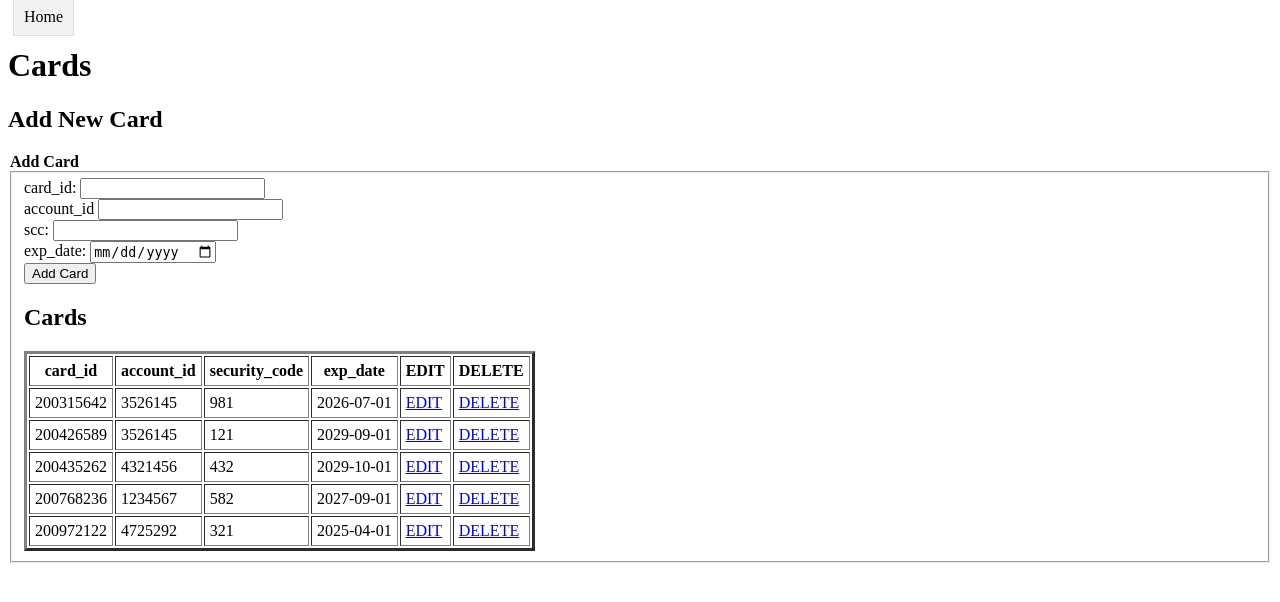
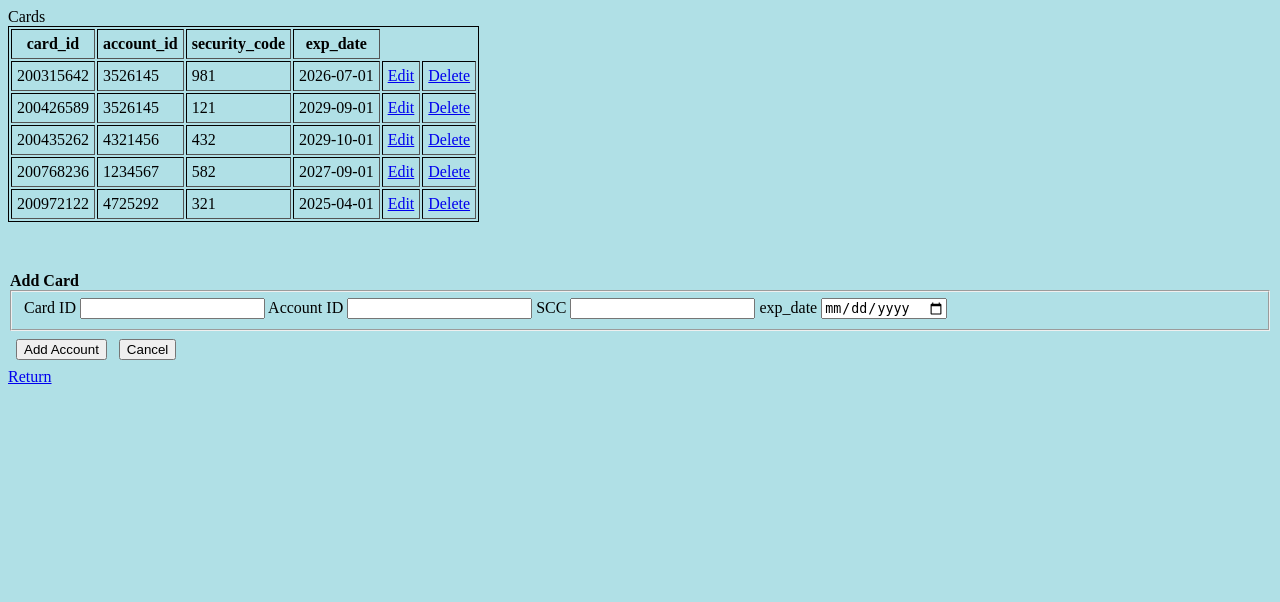
Before and after one commit to arim97/CS340WebApp, a Flask app: page /cards in a window 1280 px wide. Shown: the top 602 px of the page. Run offline with Flask 3, Linux system fonts and the light colour scheme; data comes from the database, SQL or seed files in the repository; data that the repository does not hold is empty; some libraries are stand-ins or nearby versions.

Commit message:
Update card method

```diff
--- a/app.py
+++ b/app.py
@@ -4,15 +4,16 @@ from flask_mysqldb import MySQL
 from flask import request
 import database.db_connector as db
 import os
-db_connection = db.connect_to_database()
-app = Flask(__name__,template_folder='templates')
+
+
 app = Flask(__name__)
 
 app.config['MYSQL_HOST'] = 'classmysql.engr.oregonstate.edu'
-app.config['MYSQL_USER'] = 'cs340_arim'
-app.config['MYSQL_PASSWORD'] = 'DlkI86YvGvtb' #last 4 of onid
-app.config['MYSQL_DB'] = 'cs340_arim'
+app.config['MYSQL_USER'] = 'cs340_tranhoan'
+app.config['MYSQL_PASSWORD'] = '32PdzxpcR0gt' #last 4 of onid
+app.config['MYSQL_DB'] = 'cs340_tranhoan'
 app.config['MYSQL_CURSORCLASS'] = "DictCursor"
+
 mysql = MySQL(app)
 
 # Routes
@@ -165,47 +166,71 @@ def delete_customer(id):
 
 # Cards page route
 
-@app.route('/cards', methods=['GET', 'POST'])
-def cards():
-    if request.method == 'POST':
-        card_id = request.form.get('card_id')
-        account_id = request.form.get('account_id')
-        scc = request.form.get('security_code')
-        exp_date = request.form.get('exp_date')
+@app.route('/cards',  methods=["POST", "GET"])
+def Cards():
+    # Grab accounts data so we send it to our template to display
+    if request.method == "GET":
+        # mySQL query to grab all the accounts in accounts table
+        query = "SELECT * FROM Cards"
+        cur = mysql.connection.cursor()
+        cur.execute(query)
+        data = cur.fetchall()
 
-        query = "INSERT INTO Cards (card_id, account_id, security_code, exp_date) VALUES (%s, %s, %s, %s);"
-        db.execute_query(db_connection=db_connection, query=query, query_params=(card_id, account_id, scc, exp_date))
-        return redirect('/cards')
+        # render edit_accounts page passing our query data to the edit_accounts template
+        return render_template("cards.j2", Cards=data)
 
-    query = "SELECT * FROM Cards;"
-    cursor = db.execute_query(db_connection=db_connection, query=query)
-    results = cursor.fetchall()
-    return render_template("cards.j2", Cards=results)
 
-@app.route('/delete_card/<int:card_id>', methods=['GET', 'POST'])
+    # Separate out the request methods, in this case this is for a POST
+    # insert an account into the accounts entity
+    if request.method == "POST":
+        # fire off if user presses the Add Account button
+        if request.form.get("Add_Card"):
+            # grab user form inputs
+            card_id = request.form["card_id"]
+            account_id= request.form["account_id"]
+            scc = request.form["security_code"]
+            exp_date = request.form["exp_date"]
+            query = "INSERT INTO Cards (card_id , account_id, security_code, exp_date) VALUES (%s, %s, %s, %s)"
+            cur = mysql.connection.cursor()
+            cur.execute(query, (card_id, account_id, scc, exp_date))
+            mysql.connection.commit()
+            # redirect back to account page
+            return redirect("/cards")
+
+
+@app.route("/delete_card/<int:card_id>")
 def delete_card(card_id):
     query = "DELETE FROM Cards WHERE card_id = %s;"
-    cursor = db.execute_query(db_connection=db_connection, query=query, query_params=(card_id,))
-    return redirect('/cards')
+    cur = mysql.connection.cursor()
+    cur.execute(query, (card_id,))
+    mysql.connection.commit()
+    # redirect back to accounts page
+    return redirect("/cards")
 
-@app.route('/cards/<int:card_id>', methods=['GET', 'POST', 'DELETE'])
-def card(card_id):
-    if request.method == 'POST':
-        card_id = request.form.get('card_id')
-        account_id = request.form.get('account_id')
-        scc = request.form.get('security_code')
-        exp_date = request.form.get('exp_date')
-        query = "UPDATE Cards SET account_id = %s,security_code = %s, exp_date = %s WHERE card_id = %s;"
-        db.execute_query(db_connection=db_connection, query=query, query_params=(account_id, scc, exp_date, card_id))
-        return redirect('/cards')
-    elif request.method == 'DELETE':
-        query = "DELETE FROM Cards WHERE card_id = %s;"
-        db.execute_query(db_connection=db_connection, query=query, query_params=(card_id,))
-        return redirect('/cards')
-    query = "SELECT * FROM Cards WHERE card_id = %s;"
-    cursor = db.execute_query(db_connection=db_connection, query=query, query_params=(card_id,))
-    result = cursor.fetchone()
-    return render_template("card.j2", Cards=result)  # Render a specific template for individual card
+@app.route("/edit_card/<int:card_id>", methods=["POST", "GET"])
+def edit_card(card_id):
+    if request.method == "GET":
+        # mySQL query to grab the info of the account with our passed id
+        query = "SELECT * FROM Cards WHERE card_id = %s" % (card_id)
+        cur = mysql.connection.cursor()
+        cur.execute(query)
+        data = cur.fetchall()
+        # render edit_accounts page passing our query data to the edit_accounts template
+        return render_template("card.j2", Cards=data)
+
+    if request.method == "POST":
+        # fire off if user clicks the 'Edit Account' button
+        if request.form.get("Edit_Card"):
+            # grab user form inputs
+            card_id = request.form["card_id"]
+            scc = request.form["security_code"]
+            exp_date = request.form["exp_date"]
+            query = "UPDATE Cards SET Cards.card_id = %s, Cards.security_code = %s, Cards.exp_date = %s WHERE Cards.card_id = %s"
+            cur = mysql.connection.cursor()
+            cur.execute(query, (card_id, scc, exp_date, card_id))
+            mysql.connection.commit()
+            # redirect back to account page after we execute the update query
+            return redirect("/cards")
 
 # Branches page route
 @app.route('/branches', methods=['GET', 'POST'])
@@ -257,7 +282,7 @@ def branch(branch_id):
 # Listener
 
 if __name__ == "__main__":
-    port = int(os.environ.get('PORT', 55235))
+    port = int(os.environ.get('PORT', 91115))
 
 
     app.run(port=port, debug=True)
--- a/templates/cards.j2
+++ b/templates/cards.j2
@@ -1,70 +1,74 @@
+<!--Based on templates sourced from https://github.com/osu-cs340-ecampus/flask-starter-app/blob/master/bsg_people_app/templates/edit_people.j2 -->
+
     <!DOCTYPE html>
-<html lang="en">
+    <html>
+    <link rel="stylesheet" href="/style.css">
     <head>
-    <meta charset="UTF-8">
-    <title>Cards</title>
-    <style>
-        .tab {
-            padding: 10px;
-            margin: 5px;
-            background-color: #f2f2f2;
-            border: 1px solid #ddd;
-            cursor: pointer;
-            text-decoration: none;
-            color: black;
-        }
+	<title>Accounts</title>
+	<link href="style.css" rel="stylesheet" type="text/css" />
 
-        .tab:hover {
-            background-color: #ddd;
-        }
-    </style>
+
+
+	</script>
 </head>
-<body>
-<div class="tabs">
-        <a href="/" class="tab">Home</a>
 
-    </div>
-    <h1>Cards</h1>
-
-    <h2>Add New Card</h2>
-    <form method="POST">
-    <legend><strong>Add Card</strong></legend>
-        <fieldset class="fields">
-        <label for="card_id">card_id:</label>
-        <input type="number" id="card_id" name="card_id">
-        <br>
-        <label for="account_id">account_id</label>
-        <input type="number" id="account_id" name="account_id" required>
-        <br>
-        <label for="security_code">scc:</label>
-        <input type="number" id="security_code" name="security_code">
-        <br>
-        <label for="exp_date">exp_date:</label>
-        <input type="date" id="exp_date" name="exp_date">
-        <br>
-        <input type="submit" value="Add Card">
-    </form>
-
-    <h2>Cards</h2>
-    <table border="3" cellpadding="5">
+    <body onload="browseCards()">
+    <div id="browse">
+    <caption>Cards</caption>
+    <table border="1" cellpadding="5">
     <thead>
     <tr>
+        <!-- Iterate through each key in the first entry to get the
+        column name -->
         {% for key in Cards[0].keys() %}
-            <th>{{ key }}</th>
+        <!-- Create a <th> tag with the key inside of it, this will be
+        our header row -->
+        <th scope="col" data-field="{{ key }}" data-filter-control="input">{{ key }}</th>
+        <!-- End of this for loop -->
         {% endfor %}
-        <th>EDIT</th>
-        <th>DELETE</th>
     </tr>
     <tbody>
+
+    <!-- Now, iterate through every account in Accounts -->
     {% for card in Cards %}
     <tr>
-            {% for key in card.keys() %}
-                <td>{{card[key]}}</td>
-            {% endfor %}
-            <td><a href="/cards/{{card.card_id}}" class="btn btn-default">EDIT</a></td>
-            <td><a href="/delete_card/{{card.card_id}}" class="btn btn-default">DELETE</a></td>
+        <!-- Then iterate through every key in the current account dictionary -->
+        <td>{{card.card_id}}</td>
+        <td>{{card.account_id}}</td>
+        <td>{{card.security_code}}</td>
+        <td>{{card.exp_date}}</td>
+
+        <td><a href="edit_card/{{card.card_id}}" class="btn btn-default">Edit</a></td>
+		<td><a href="delete_card/{{card.card_id}}" class="btn btn-default">Delete</a></td>
     </tr>
     {% endfor %}
     </table>
+    <p>&nbsp;</p>
+    </div>	<!-- browse -->
+
+
+	<div id="insert">
+    <!-- form to INSERT new data into Cards-->
+    <form id="Add_Card" action="/cards" method="POST">
+        <legend><strong>Add Card</strong></legend>
+        <fieldset>
+            <!-- placeholder shows ghost text, required forces an input, pattern forces input adherence -->
+            <label for="card_id"> Card ID </label>
+            <input type="number" class="form-control" id="card_id" name="card_id" placeholder="" required>
+            <label for="account_id">Account ID</label>
+            <input type="number" class="form-control" id="account_id" name="account_id" placeholder="" required>
+            <label for="security_code">SCC</label>
+            <input type="text" class="form-control" id="security_code" name="security_code"  placeholder="" required>
+            <label for="exp_date">exp_date</label>
+            <input type="date" class="form-control" id="exp_date" name="exp_date" placeholder="" required>
+        </fieldset>
+
+        <!-- Create 'Add Account' and 'Cancel' buttons -->
+        <input type="submit" value="Add Account" name="Add_Card" class="btn btn-primary" style="margin:.5rem;">
+        <input class="btn" type="button" value="Cancel" onClick="browseCards()">
+    </form>
+
+
+    <td><a href="/" class="btn btn-default">Return</a></td>
 </body>
 </html>
```
Also changed, not shown: templates/card.j2 (+54 -22 lines). Lines whose indentation alone changed are shown as unchanged.
